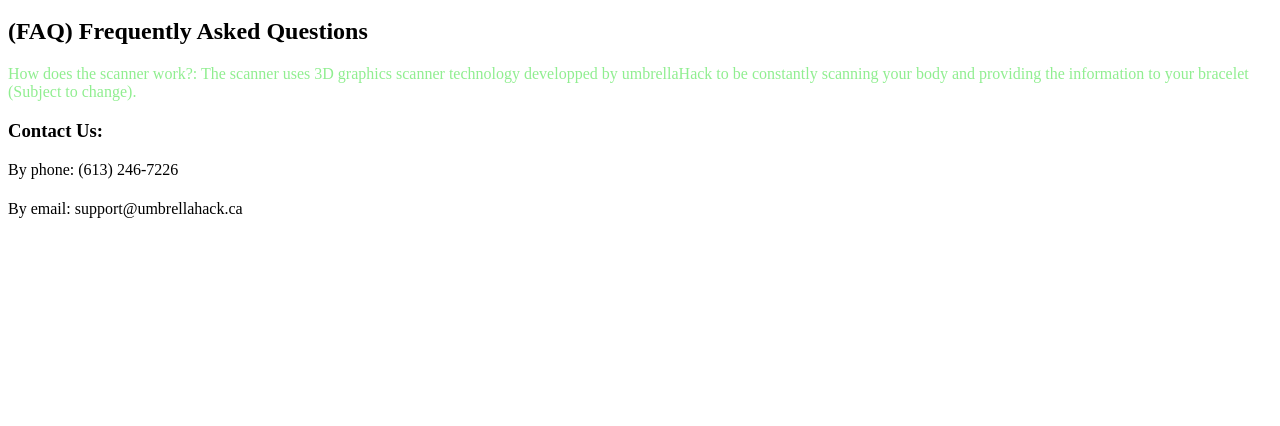
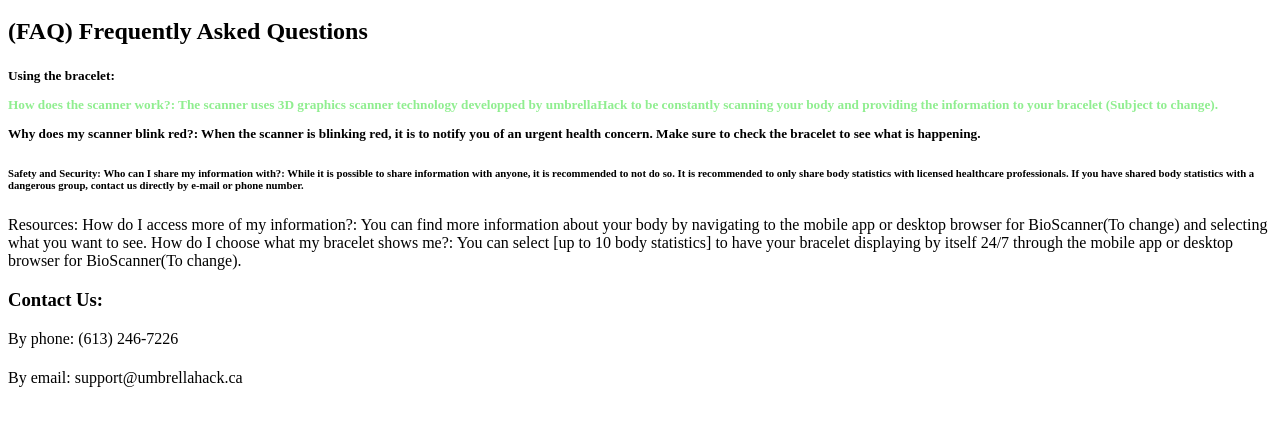
Before and after one commit to umbrellaHack/bioscanner, a plain HTML site: page support.html in a window 1280 px wide. Shown: the part 48-474 px from the top of the page. Drawn offline with Linux system fonts and the light colour scheme.

Commit message:
Update support.html

```diff
--- a/support.html
+++ b/support.html
@@ -15,9 +15,29 @@
     <h2>
       (FAQ) Frequently Asked Questions
     </h2>
-    <p>
-      How does the scanner work?: The scanner uses 3D graphics scanner technology developped by umbrellaHack to be constantly scanning your body and providing the information to your bracelet (Subject to change).
-    </p>
+    <h5>
+      Using the bracelet:
+      <p>
+        How does the scanner work?: The scanner uses 3D graphics scanner technology developped by umbrellaHack to be constantly scanning your body and providing the information to your bracelet (Subject to change).
+      </p>
+      <p4>
+      Why does my scanner blink red?: When the scanner is blinking red, it is to notify you of an urgent health concern. Make sure to check the bracelet to see what is happening.
+    </p4>
+    </h5>
+    <h6>
+      Safety and Security:
+      <p7>
+        Who can I share my information with?: While it is possible to share information with anyone, it is recommended to not do so. It is recommended to only share body statistics with licensed healthcare professionals. If you have shared body statistics with a dangerous group, contact us directly by e-mail or phone number.
+      </p7>
+    </h6>
+    <h7>
+    Resources:
+      <p5>
+        How do I access more of my information?: You can find more information about your body by navigating to the mobile app or desktop browser for BioScanner(To change) and selecting what you want to see.
+      </p5>
+      <p6>
+        How do I choose what my bracelet shows me?: You can select [up to 10 body statistics] to have your bracelet displaying by itself 24/7 through the mobile app or desktop browser for BioScanner(To change).
+    </h7>
     <h3>
       Contact Us:
     </h3>
```
